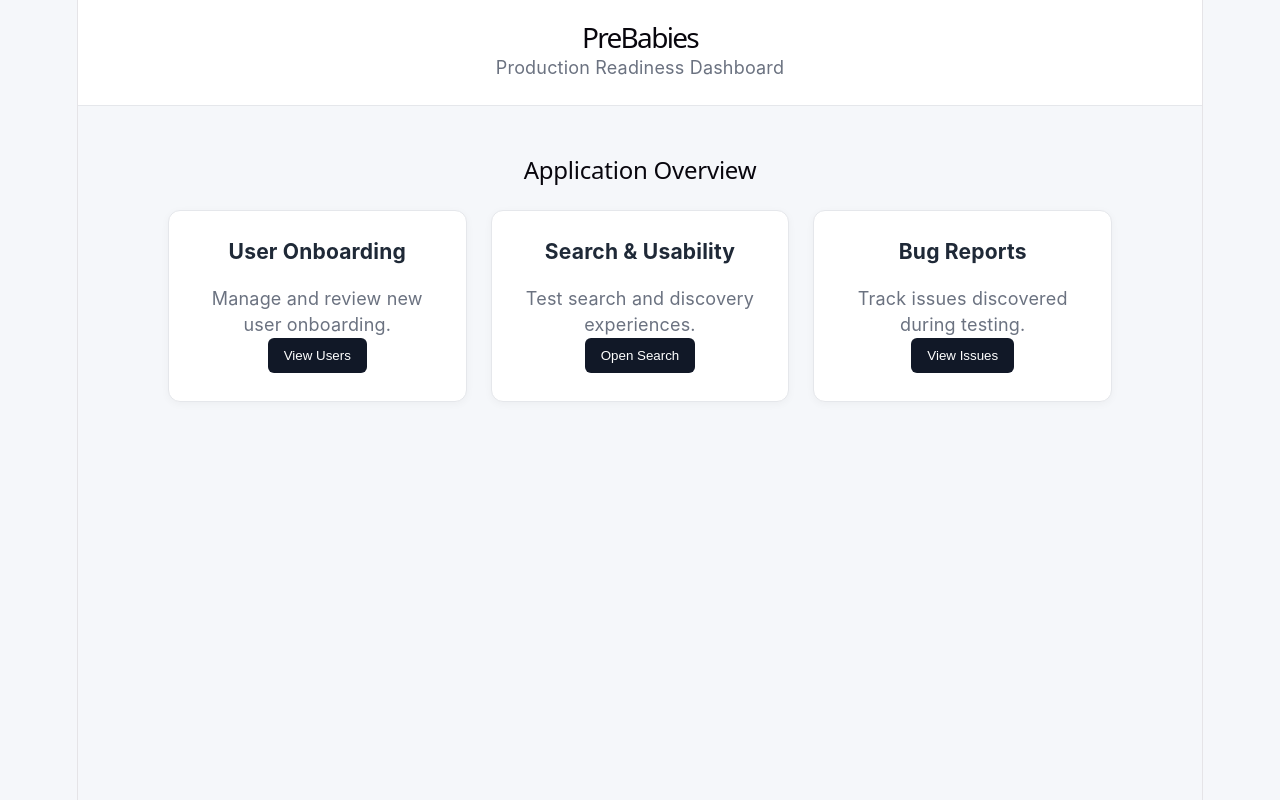
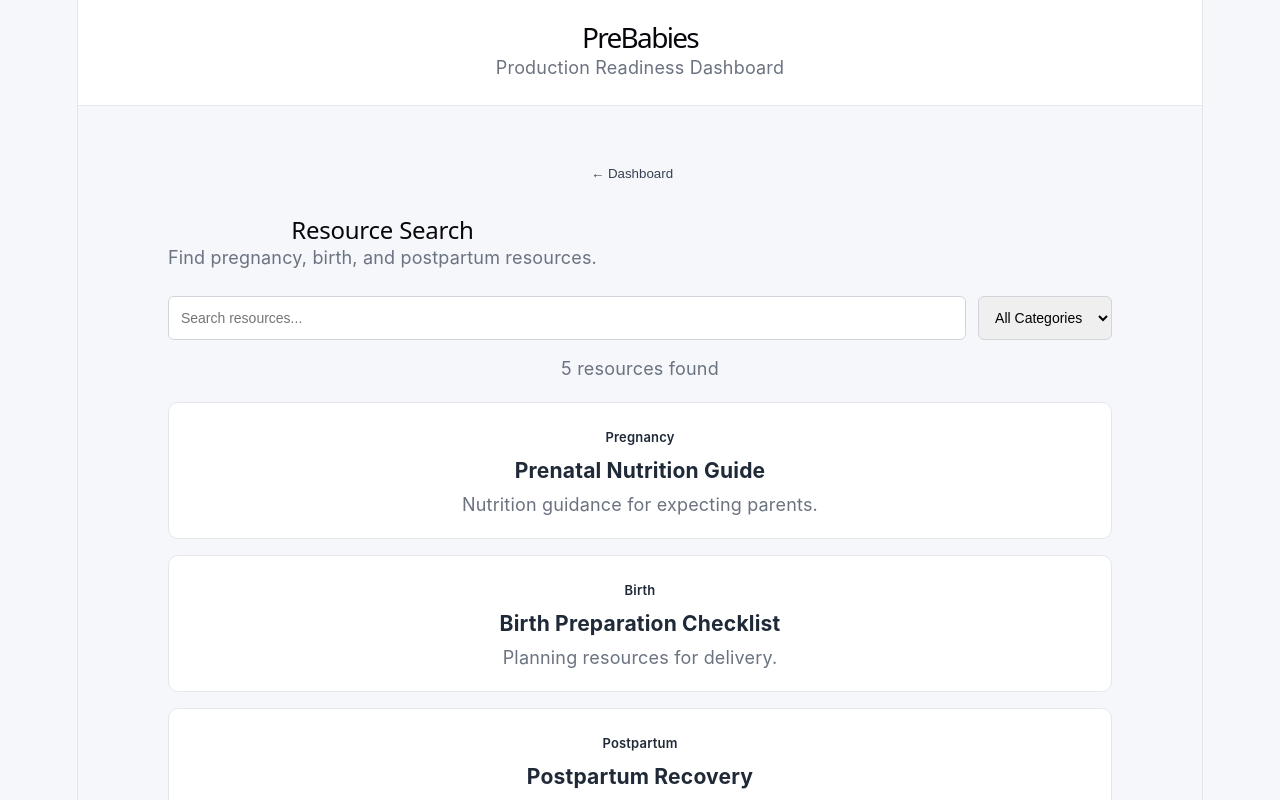
Before and after one commit to yeetfootmusic/Prebabies, a React app in the folder frontend/: page / in a window 1280 px wide. Both pictures are taken after a click on the button "Open Search". Shown: the top 800 px of the page. Built offline with nearby package versions, Linux system fonts and the light colour scheme; the HTML template or start-up script is replaced by a standard one.

Commit message:
feat: add resource search and relevance ranking

```diff
--- a/frontend/src/App.css
+++ b/frontend/src/App.css
@@ -197,3 +197,52 @@ button:hover {
   font-size: 14px;
   background: white;
 }
+
+.search-controls {
+  display: flex;
+  gap: 12px;
+  margin-bottom: 16px;
+}
+
+.search-controls input,
+.search-controls select {
+  padding: 12px;
+  border: 1px solid #d1d5db;
+  border-radius: 6px;
+  font-size: 14px;
+}
+
+.search-controls input {
+  flex: 1;
+}
+
+.result-count {
+  color: #6b7280;
+  margin-bottom: 20px;
+}
+
+.resource-list {
+  display: grid;
+  gap: 16px;
+}
+
+.resource-card {
+  background: white;
+  border: 1px solid #e5e7eb;
+  border-radius: 10px;
+  padding: 20px;
+}
+
+.resource-card h3 {
+  margin: 8px 0;
+}
+
+.resource-card p {
+  margin: 0;
+  color: #6b7280;
+}
+
+.resource-category {
+  font-size: 13px;
+  font-weight: 600;
+}
--- a/frontend/src/App.jsx
+++ b/frontend/src/App.jsx
@@ -2,6 +2,7 @@ import { useState } from 'react'
 import './App.css'
 import UserManagement from './components/UserManagement'
 import BugReports from './components/BugReports'
+import ResourceSearch from './components/ResourceSearch'
 
 function App() {
   const [page, setPage] = useState('dashboard')
@@ -15,7 +16,25 @@ function App() {
           <p>Production Readiness Dashboard</p>
         </header>
 
-        <UserManagement onBack={() => setPage('dashboard')} />
+        <UserManagement
+          onBack={() => setPage('dashboard')}
+        />
+      </div>
+    )
+  }
+
+  // Resource Search page
+  if (page === 'search') {
+    return (
+      <div className="app">
+        <header>
+          <h1>PreBabies</h1>
+          <p>Production Readiness Dashboard</p>
+        </header>
+
+        <ResourceSearch
+          onBack={() => setPage('dashboard')}
+        />
       </div>
     )
   }
@@ -29,7 +48,9 @@ function App() {
           <p>Production Readiness Dashboard</p>
         </header>
 
-      <BugReports onBack={() => setPage('dashboard')} />
+        <BugReports
+          onBack={() => setPage('dashboard')}
+        />
       </div>
     )
   }
@@ -48,7 +69,9 @@ function App() {
         <div className="dashboard">
           <div className="card">
             <h3>User Onboarding</h3>
-            <p>Manage and review new user onboarding.</p>
+            <p>
+              Manage and review new user onboarding.
+            </p>
 
             <button onClick={() => setPage('users')}>
               View Users
@@ -57,16 +80,20 @@ function App() {
 
           <div className="card">
             <h3>Search & Usability</h3>
-            <p>Test search and discovery experiences.</p>
+            <p>
+              Test search and discovery experiences.
+            </p>
 
-            <button>
+            <button onClick={() => setPage('search')}>
               Open Search
             </button>
           </div>
 
           <div className="card">
             <h3>Bug Reports</h3>
-            <p>Track issues discovered during testing.</p>
+            <p>
+              Track issues discovered during testing.
+            </p>
 
             <button onClick={() => setPage('issues')}>
               View Issues
--- /dev/null
+++ b/frontend/src/components/ResourceSearch.jsx
@@ -0,0 +1,205 @@
+import { useState } from 'react'
+
+const resources = [
+  {
+    id: 1,
+    title: 'Prenatal Nutrition Guide',
+    category: 'Pregnancy',
+    description: 'Nutrition guidance for expecting parents.',
+    keywords: ['food', 'diet', 'vitamins', 'nutrition', 'prenatal'],
+  },
+  {
+    id: 2,
+    title: 'Birth Preparation Checklist',
+    category: 'Birth',
+    description: 'Planning resources for delivery.',
+    keywords: ['birth', 'delivery', 'labor', 'planning', 'checklist'],
+  },
+  {
+    id: 3,
+    title: 'Postpartum Recovery',
+    category: 'Postpartum',
+    description: 'Recovery and wellness information after birth.',
+    keywords: [
+      'recovery',
+      'postpartum',
+      'wellness',
+      'healing',
+      'after birth',
+    ],
+  },
+  {
+    id: 4,
+    title: 'Preparing for Your First Trimester',
+    category: 'Pregnancy',
+    description: 'Common considerations during early pregnancy.',
+    keywords: [
+      'pregnancy',
+      'trimester',
+      'early pregnancy',
+      'first trimester',
+    ],
+  },
+  {
+    id: 5,
+    title: 'Hospital Bag Checklist',
+    category: 'Birth',
+    description: 'Items to consider bringing for delivery.',
+    keywords: [
+      'hospital',
+      'bag',
+      'delivery',
+      'packing',
+      'birth',
+    ],
+  },
+]
+
+function getSearchScore(resource, searchTerm) {
+  if (!searchTerm) {
+    return 1
+  }
+
+  let score = 0
+
+  if (
+    resource.title
+      .toLowerCase()
+      .includes(searchTerm)
+  ) {
+    score += 3
+  }
+
+  if (
+    resource.keywords.some((keyword) =>
+      keyword.includes(searchTerm)
+    )
+  ) {
+    score += 2
+  }
+
+  if (
+    resource.description
+      .toLowerCase()
+      .includes(searchTerm)
+  ) {
+    score += 1
+  }
+
+  return score
+}
+
+function ResourceSearch({ onBack }) {
+  const [search, setSearch] = useState('')
+  const [category, setCategory] = useState('All')
+
+  const searchTerm = search.trim().toLowerCase()
+
+  const filteredResources = resources
+    .map((resource) => ({
+      ...resource,
+      searchScore: getSearchScore(
+        resource,
+        searchTerm
+      ),
+    }))
+    .filter((resource) => {
+      const matchesSearch =
+        !searchTerm || resource.searchScore > 0
+
+      const matchesCategory =
+        category === 'All' ||
+        resource.category === category
+
+      return matchesSearch && matchesCategory
+    })
+    .sort(
+      (firstResource, secondResource) =>
+        secondResource.searchScore -
+        firstResource.searchScore
+    )
+
+  return (
+    <main>
+      <button
+        className="back-button"
+        onClick={onBack}
+      >
+        ← Dashboard
+      </button>
+
+      <div className="page-header">
+        <div>
+          <h2>Resource Search</h2>
+          <p>
+            Find pregnancy, birth, and postpartum resources.
+          </p>
+        </div>
+      </div>
+
+      <div className="search-controls">
+        <input
+          type="text"
+          placeholder="Search resources..."
+          value={search}
+          onChange={(event) =>
+            setSearch(event.target.value)
+          }
+        />
+
+        <select
+          value={category}
+          onChange={(event) =>
+            setCategory(event.target.value)
+          }
+        >
+          <option value="All">
+            All Categories
+          </option>
+          <option value="Pregnancy">
+            Pregnancy
+          </option>
+          <option value="Birth">
+            Birth
+          </option>
+          <option value="Postpartum">
+            Postpartum
+          </option>
+        </select>
+      </div>
+
+      <p className="result-count">
+        {filteredResources.length} resources found
+      </p>
+
+      <div className="resource-list">
+        {filteredResources.map((resource) => (
+          <div
+            className="resource-card"
+            key={resource.id}
+          >
+            <span className="resource-category">
+              {resource.category}
+            </span>
+
+            <h3>{resource.title}</h3>
+
+            <p>{resource.description}</p>
+          </div>
+        ))}
+
+        {filteredResources.length === 0 && (
+          <div className="empty-state">
+            <h3>No resources found</h3>
+
+            <p>
+              Try another search term or category.
+            </p>
+          </div>
+        )}
+      </div>
+    </main>
+  )
+}
+
+export default ResourceSearch
```
Also changed, not shown: 1 other file (tests, documents, lock files or other folders). Lines whose indentation alone changed are shown as unchanged.
